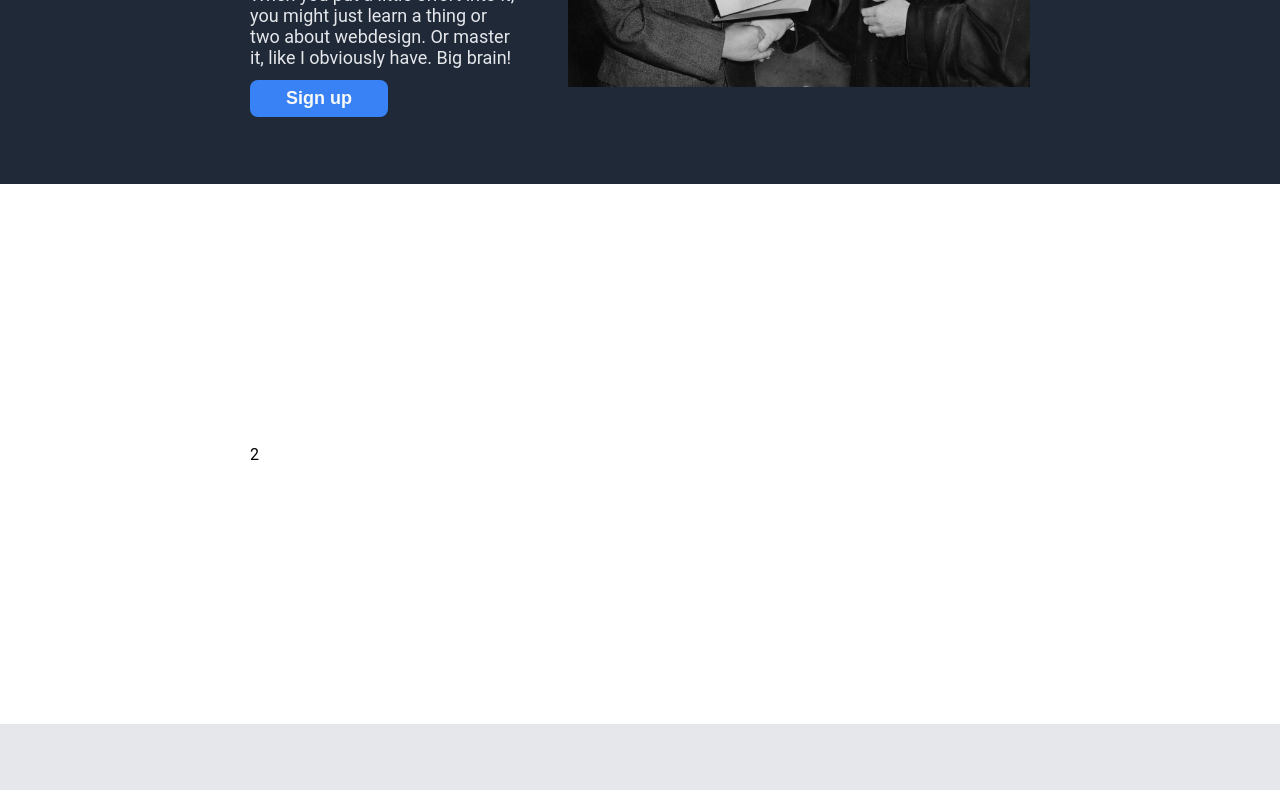
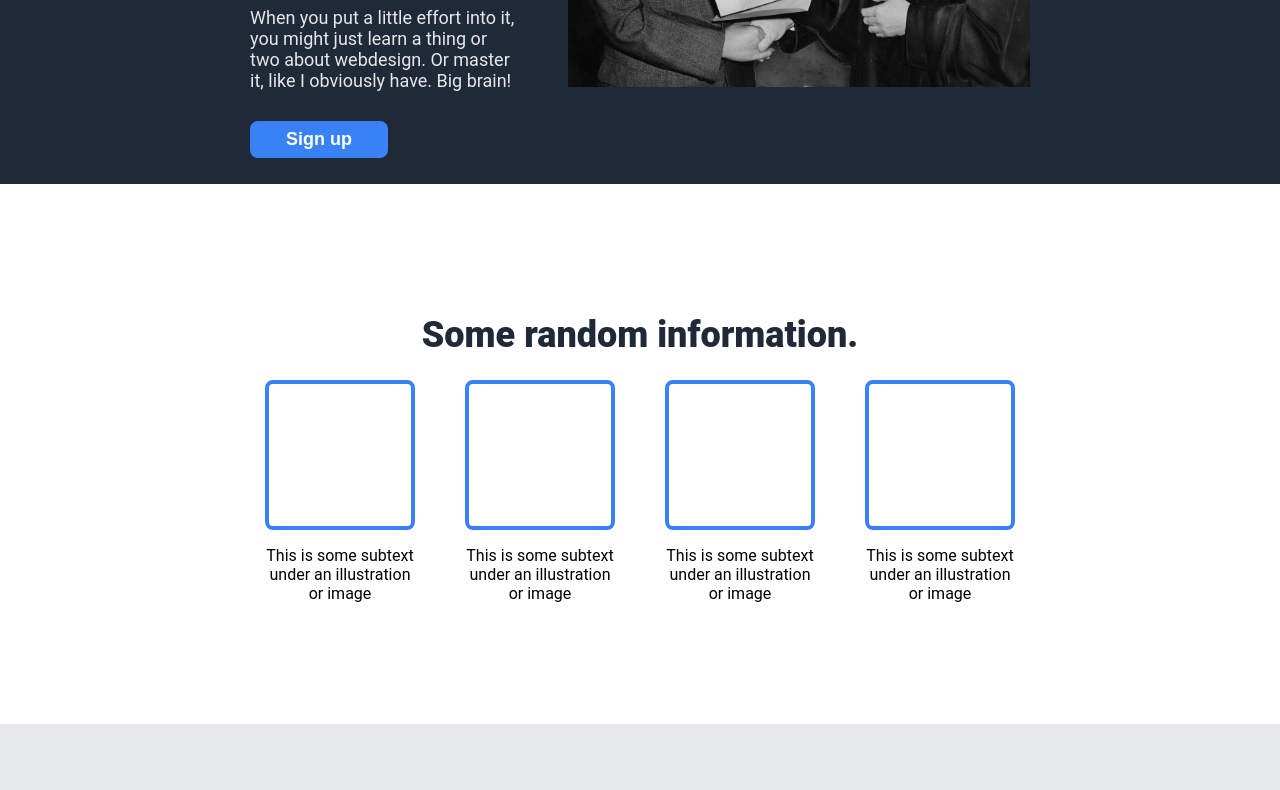
Before and after one commit to hosuNab/project-landing-page, a plain HTML site: page index.html in a window 1280 px wide. Shown: the part 416-1206 px from the top of the page. Drawn offline with Linux system fonts and the light colour scheme.

Commit message:
Add second piece of content (container 2)
Added some container with title, placeholders for images and subtext

```diff
--- a/index.html
+++ b/index.html
@@ -19,19 +19,38 @@
     </div>
     <div class="container-1">
         <div class="container-1-left">
-            <div class="hero-text">This website is a showcase of mediocre skill</div>
-            <div class="hero-subtext">When you put a little effort into it, you might just learn a thing or two about
-                webdesign. Or master it, like I obviously have. Big brain!</div>
-            <button class="sign-up">Sign up</button>
+            <h1 class="hero-text">This website is a showcase of mediocre skill</h1>
+            <p class="hero-subtext">When you put a little effort into it, you might just learn a thing or two about
+                webdesign. Or master it, like I obviously have. Big brain!</p>
+            <button class="sign-up">
+                <a href="#">Sign up</a>
+            </button>
         </div>
         <div class="container-1-right">
             <img class="genius" src="img/einstein.jpg">
         </div>
-
-
     </div>
-
-    <div class="container-2">2</div>
+    <div class="container-2">
+        <h1 class="container-2-title">Some random information.</h1>
+        <div class="container-2-bottom">
+            <div class="content-box">
+                <div class="box"></div>
+                <p>This is some subtext under an illustration or image</p>
+            </div>
+            <div class="content-box">
+                <div class="box"></div>
+                <p>This is some subtext under an illustration or image</p>
+            </div>
+            <div class="content-box">
+                <div class="box"></div>
+                <p>This is some subtext under an illustration or image</p>
+            </div>
+            <div class="content-box">
+                <div class="box"></div>
+                <p>This is some subtext under an illustration or image</p>
+            </div>
+        </div>
+    </div>
     <div class="container-3">3</div>
     <div class="container-4">4</div>
     <div class="footer">
--- a/style.css
+++ b/style.css
@@ -12,7 +12,6 @@ body {
 .container-4 {
     height: 460px;
     display: flex;
-    justify-content: space-between;
     align-items: center;
     padding: 40px 250px;
 }
@@ -46,6 +45,7 @@ a {
 
 .container-1 {
     background-color: #1F2937;
+    justify-content: space-between;
     color: white;
     gap: 50px;
 }
@@ -77,8 +77,42 @@ a {
     height: 350px;
 }
 
+.container-2 {
+    flex-direction: column;
+    justify-content: center;
+}
+
+.container-2-title {
+    justify-content: center;
+    font-size: 36px;
+    font-weight: 900;
+    color: #1F2937;
+}
+
+.container-2-bottom {
+    display: flex;
+    gap: 50px;
+}
+
+.content-box {
+    text-align: center;
+    width: 150px;
+    align-items: center;
+}
+
+.box {
+    box-sizing: border-box;
+    border-radius: 8px;
+    width: 150px;
+    height: 150px;
+    border-color: #3882F6;
+    border-width: 4px;
+    border-style: solid;
+}
+
 .container-3 {
     background-color: #E5E7EB;
+    justify-content: center;
 }
 
 .footer {
```
